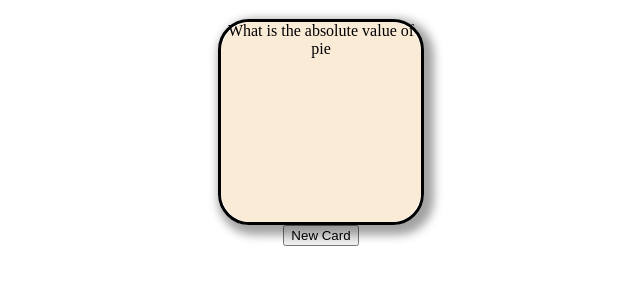
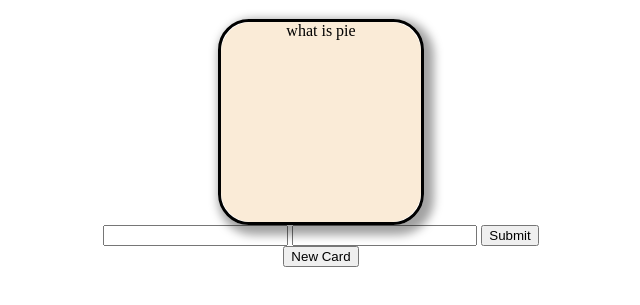
Before and after one commit to sophomorica/es6_cards, a plain HTML site: page index.html in a window 1280 px wide. Both pictures are taken after a click on the button "New Card". Shown: the part 61-366 px from the top of the page, without its empty margins (319-959 px from the left). Drawn offline with nearby package versions, Linux system fonts and the light colour scheme.

Commit message:
submit button for the array questions

```diff
--- a/index.html
+++ b/index.html
@@ -17,9 +17,12 @@
           <div id="back" class="card__face card__face--back"></div>
         </div>
       </div>
+      <input type="text" id="new_question">
+      <input type="text" id="new_answer">
+      <button id="submit">Submit</button>
     </div>
 
-    <button class="newCard">New Card</button>
+    <button class="nextCard">New Card</button>
 
     <script src="https://ajax.googleapis.com/ajax/libs/jquery/3.3.1/jquery.min.js"></script>
     <script src="/main.js" type="module"></script>
--- a/main.js
+++ b/main.js
@@ -1,20 +1,49 @@
 $(document).ready(function(){
   const card = $(".card")
-  const newCard =$(".newCard")
+  const nextCard =$(".nextCard")
   const cardFront = $("#front")
   const cardBack = $("#back")
+  const newQuestion = $("#new_question")
+  const newAnswer = $("#new_answer")
+  const submit = $("#submit")
 
-  // const newCardFunction = () => {
+  submit.on("click", function(){
+    questions.push({
+      "query":`${newQuestion.val()}`,
+      "answer":`${newAnswer.val()}`
+    })
+
+  })
+  var x = 0
+  // const nextCardFunction = () => {
 
   //  cardFront.append("<h1>you did it</h1>")
   // }
-  // function newCardFunc(){
+  // function nextCardFunc(){
 
   // }
-  const question = ["the absolute value of pie", "my name"]
-  newCard.on("click",function(){
-    cardFront.append(`What is ${question[0]}`)
+  const questions = [{
+    query: "what is pie",
+    answer: "pie is awesome"
+  },
+  {
+    query: "what is dirt",
+    answer: "dirt is not awesome"
+  }]
+  nextCard.on("click",function(){
+    // questions.forEach((question)=>{
+    //   cardFront.append(`${question.query}`)
+    //   cardBack.append(`${question.answer}`)
 
+    // })
+
+
+   if (x === questions.length ){
+     x = 0
+   }
+   cardFront.text(`${questions[x].query}`)
+   cardBack.text(`${questions[x].answer}`)
+   x++
   })
 
  card.on("click",function(){
```
